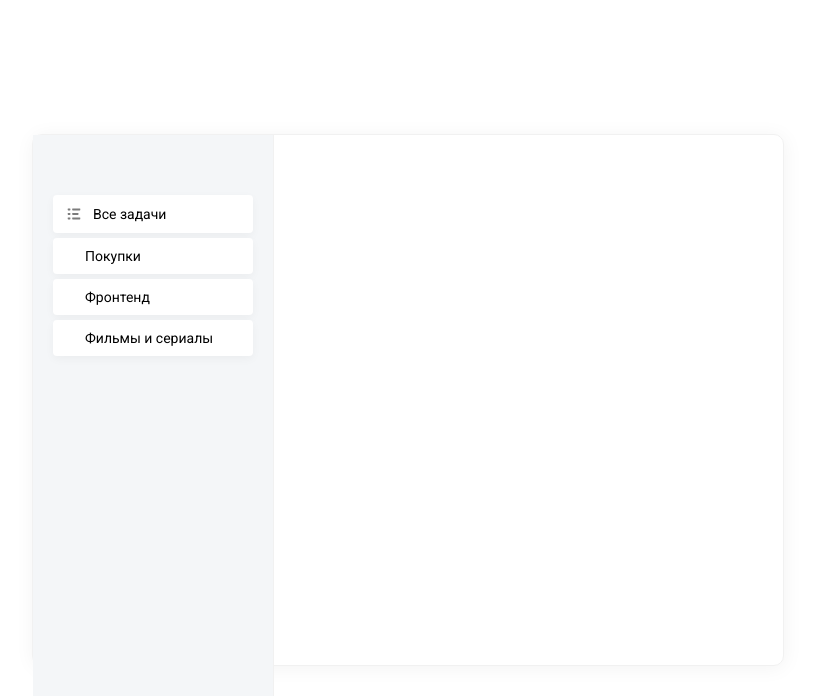
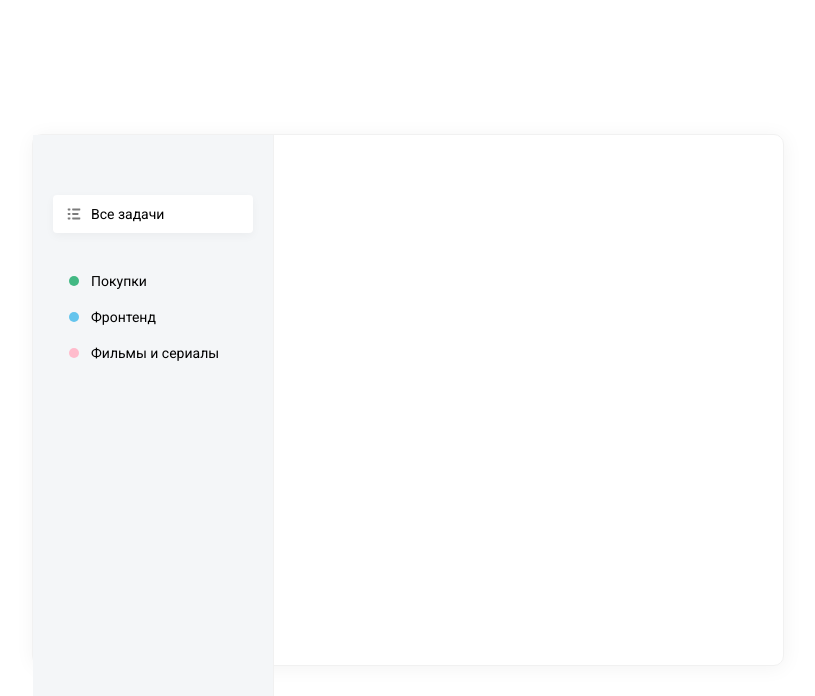
Before and after one commit to izosimovnikita/ToDo, a React (Create React App) app: page / in a window 1280 px wide. Shown: the top 696 px of the page, without its empty margins (232-1047 px from the left). Built offline with nearby package versions, Linux system fonts and the light colour scheme.

Commit message:
3. one more revisor List component and styles for it

```diff
--- a/src/App.js
+++ b/src/App.js
@@ -10,20 +10,21 @@ function App() {
             icon: <svg width="18" height="18" viewBox="0 0 18 18" fill="none" xmlns="http://www.w3.org/2000/svg">
             <path d="M12.96 8.10001H7.74001C7.24321 8.10001 7.20001 8.50231 7.20001 9.00001C7.20001 9.49771 7.24321 9.90001 7.74001 9.90001H12.96C13.4568 9.90001 13.5 9.49771 13.5 9.00001C13.5 8.50231 13.4568 8.10001 12.96 8.10001V8.10001ZM14.76 12.6H7.74001C7.24321 12.6 7.20001 13.0023 7.20001 13.5C7.20001 13.9977 7.24321 14.4 7.74001 14.4H14.76C15.2568 14.4 15.3 13.9977 15.3 13.5C15.3 13.0023 15.2568 12.6 14.76 12.6ZM7.74001 5.40001H14.76C15.2568 5.40001 15.3 4.99771 15.3 4.50001C15.3 4.00231 15.2568 3.60001 14.76 3.60001H7.74001C7.24321 3.60001 7.20001 4.00231 7.20001 4.50001C7.20001 4.99771 7.24321 5.40001 7.74001 5.40001ZM4.86001 8.10001H3.24001C2.74321 8.10001 2.70001 8.50231 2.70001 9.00001C2.70001 9.49771 2.74321 9.90001 3.24001 9.90001H4.86001C5.35681 9.90001 5.40001 9.49771 5.40001 9.00001C5.40001 8.50231 5.35681 8.10001 4.86001 8.10001ZM4.86001 12.6H3.24001C2.74321 12.6 2.70001 13.0023 2.70001 13.5C2.70001 13.9977 2.74321 14.4 3.24001 14.4H4.86001C5.35681 14.4 5.40001 13.9977 5.40001 13.5C5.40001 13.0023 5.35681 12.6 4.86001 12.6ZM4.86001 3.60001H3.24001C2.74321 3.60001 2.70001 4.00231 2.70001 4.50001C2.70001 4.99771 2.74321 5.40001 3.24001 5.40001H4.86001C5.35681 5.40001 5.40001 4.99771 5.40001 4.50001C5.40001 4.00231 5.35681 3.60001 4.86001 3.60001Z" fill="black"/>
             </svg>,
-            name: 'Все задачи'
+            name: 'Все задачи',
+            active: true
           }
         ]} />
         <List items={[
           {
-            color: "#42B883",
+            color: "green",
             name: "Покупки"
           },
           {
-            color: "#64C4ED",
+            color: "blue",
             name: "Фронтенд"
           },
           {
-            color: "#FFBBCC",
+            color: "pink",
             name: "Фильмы и сериалы"
           }
         ]} />
--- a/src/components/List/List.scss
+++ b/src/components/List/List.scss
@@ -1,10 +1,11 @@
 .list {
+	margin-bottom: 30px;
+
 	li {
 		display: flex;
 		align-items: center;
 		cursor: pointer;
 		padding: 10px 12px;
-		margin-bottom: 5px;
 
 		&.active {
 		background: #FFFFFF;
@@ -14,14 +15,33 @@
 
 
 		i {
-		display: inline-flex;
-		margin-right: 10px;
+			display: inline-flex;
+			margin-right: 8px;
 
-		svg {
-			path {
-			fill: #7C7C7C;
+			svg {
+				path {
+					fill: #7C7C7C;
+				}
 			}
 		}
+
+		.badge {
+			width: 10px;
+			height: 10px;
+			border-radius: 30px;
+			position: relative;
+			left: 50%;
+			transform: translateX(-50%);
+
+			&--green {
+				background-color: #42B883;
+			}
+			&--blue {
+				background-color: #64C4ED;
+			}
+			&--pink {
+				background-color: #FFBBCC;
+			}
 		}
 	}
 }
--- a/src/components/List/index.jsx
+++ b/src/components/List/index.jsx
@@ -6,7 +6,7 @@ const List = ({ items }) => {
 		<ul className="list">
 			{
 				items.map(item => (
-					<li className="active">
+					<li className={item.active ? "active" : ""}>
 						<i>
 							{item.icon ? item.icon : <i className={`badge badge--${item.color}`}></i>}
 						</i>
```
